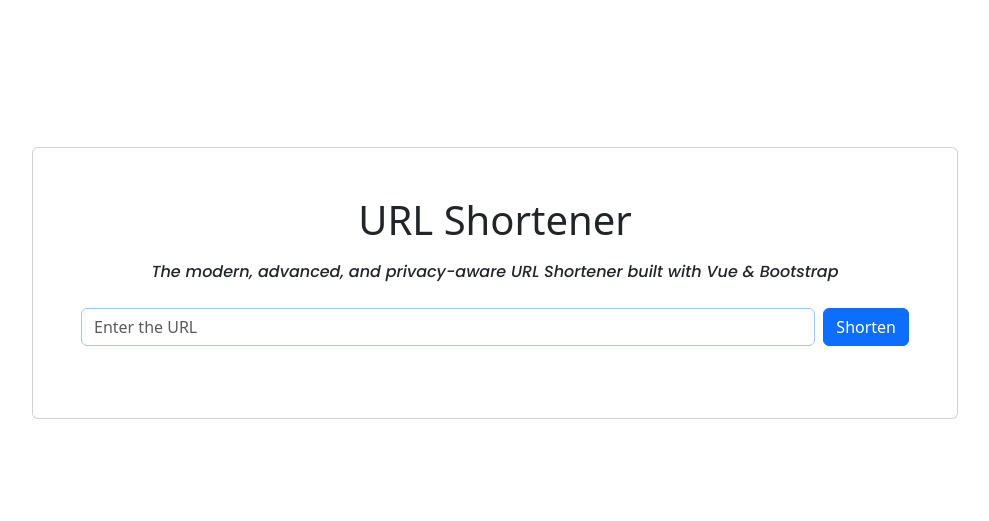
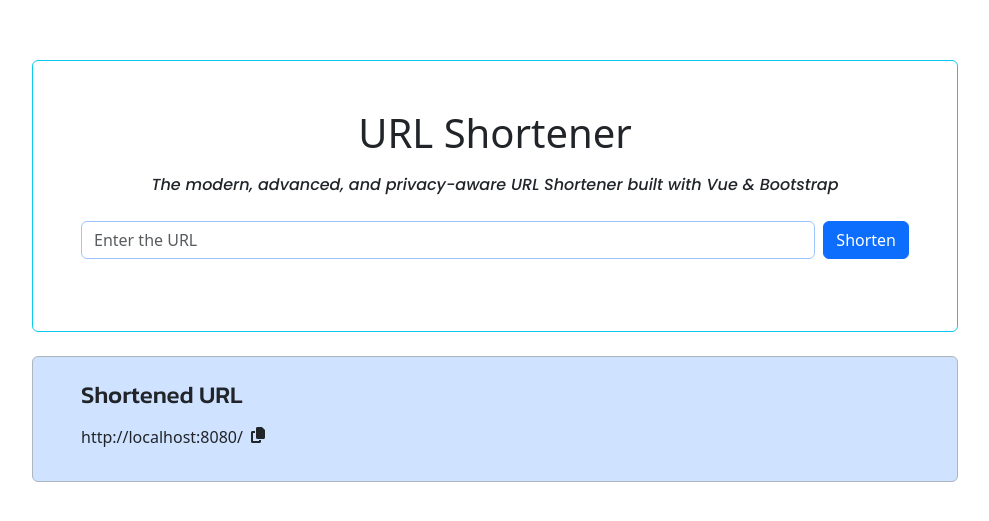
Before and after one commit to ekahanny/link-shortener-vue, a Vue app: page / in a window 1280 px wide. Shown: the part 141-662 px from the top of the page, without its empty margins (145-1134 px from the left). Built offline with nearby package versions, Linux system fonts and the light colour scheme; a web font is replaced by a local one.

Commit message:
menambahkan component shorten URL

```diff
--- a/package.json
+++ b/package.json
@@ -8,6 +8,10 @@
     "lint": "vue-cli-service lint"
   },
   "dependencies": {
+    "@fortawesome/fontawesome-free": "^6.5.1",
+    "@fortawesome/fontawesome-svg-core": "^6.5.1",
+    "@fortawesome/free-solid-svg-icons": "^6.5.1",
+    "@fortawesome/vue-fontawesome": "^3.0.6",
     "bootstrap": "^5.3.3",
     "core-js": "^3.8.3",
     "jquery": "^3.7.1",
--- a/src/App.vue
+++ b/src/App.vue
@@ -2,7 +2,7 @@
   <div class="container h-100">
     <div class="row d-flex justify-content-center align-items-center h-100">
       <div class="col col-xl-10">
-        <div class="card mt-5">
+        <div class="card my-4 border border-info">
           <div class="card-body p-5">
             <h1 class="text-center mb-3">URL Shortener</h1>
             <p id="desc" class="text-center fst-italic mb-4">
@@ -12,6 +12,12 @@
             <UserInput />
           </div>
         </div>
+
+        <div class="card bg-primary-subtle border border-dark-subtle">
+          <div class="card-body pt-4 ps-5 pb-3">
+            <ShortenURL />
+          </div>
+        </div>
       </div>
     </div>
   </div>
@@ -19,11 +25,13 @@
 
 <script>
 import UserInput from "./components/UserInput.vue";
+import ShortenURL from "./components/ShortenURL.vue";
 
 export default {
   name: "App",
   components: {
     UserInput,
+    ShortenURL,
   },
 };
 </script>
@@ -38,8 +46,4 @@ h1 {
   font-family: "Poppins", sans-serif;
   font-weight: 500;
 }
-
-button {
-  background-color: rgb(69, 116, 216);
-}
 </style>
--- /dev/null
+++ b/src/components/ShortenURL.vue
@@ -0,0 +1,25 @@
+<template>
+  <div>
+    <h4>Shortened URL</h4>
+    <div class="flex-container d-flex align-items-baseline">
+      <p class="mt-2">http://localhost:8080/</p>
+      <font-awesome-icon class="icon ms-2" icon="fa-solid fa-copy" />
+    </div>
+  </div>
+</template>
+
+<script>
+import { FontAwesomeIcon } from "@fortawesome/vue-fontawesome";
+export default {
+  components: {
+    FontAwesomeIcon,
+  },
+};
+</script>
+
+<style>
+h4 {
+  font-family: "Kanit", sans-serif;
+  font-weight: 400;
+}
+</style>
--- a/src/main.js
+++ b/src/main.js
@@ -2,5 +2,8 @@ import { createApp } from "vue";
 import App from "./App.vue";
 import "bootstrap";
 import "bootstrap/dist/css/bootstrap.css";
+import { library } from "@fortawesome/fontawesome-svg-core";
+import { faCopy } from "@fortawesome/free-solid-svg-icons";
+library.add(faCopy);
 
 createApp(App).mount("#app");
```
Also changed, not shown: 1 other file (tests, documents, lock files or other folders).
